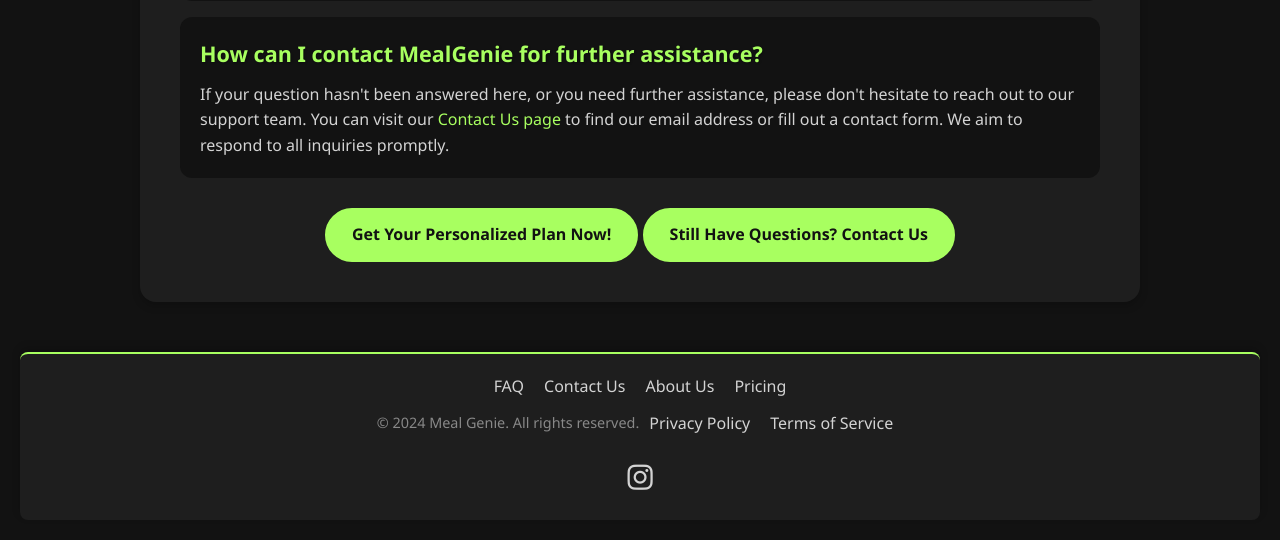
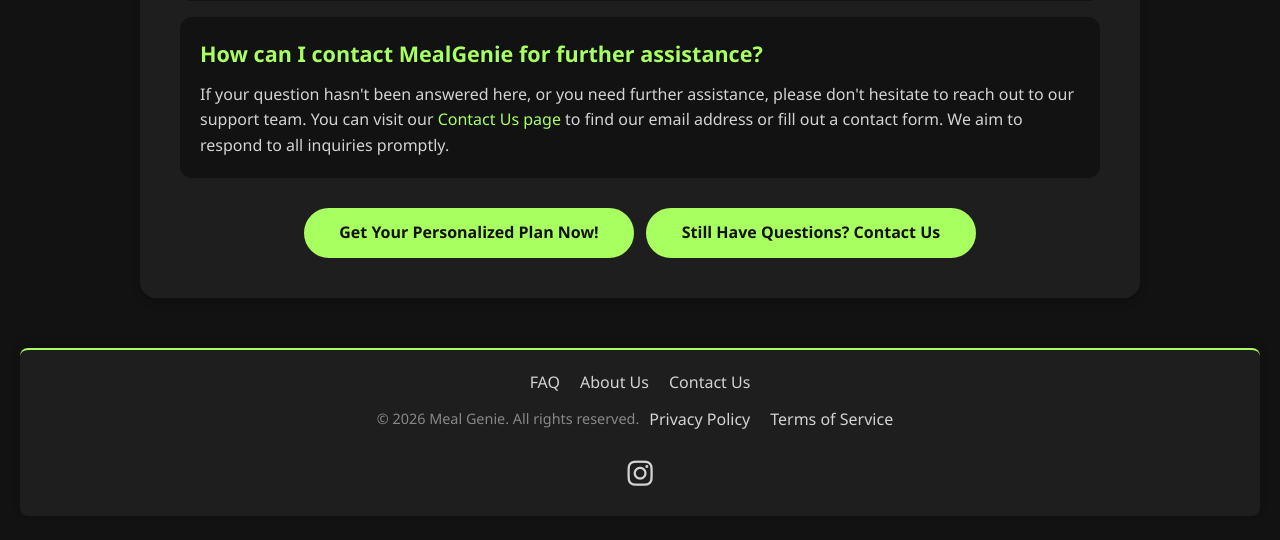
Before and after one commit to jiyad-shaikh/meal-genie, a Flask app: page /faq in a window 1280 px wide. Shown: the part 2083-2623 px from the top of the page. After the commit the page ends 2569 px from the top, so only its background shows below. Run offline with Flask 3, Linux system fonts and the light colour scheme; some libraries are stand-ins or nearby versions.

Commit message:
refine shared templates and content blocks

```diff
--- a/templates/blog.html
+++ b/templates/blog.html
@@ -9,6 +9,7 @@
 
 
 {% block content %}
+<button id="theme-toggle" title="Toggle Theme">&#x1f31c;</button>
 <div class="blog-container">
     <h1 class="page-heading">Our Blog</h1>
     <p class="page-subtitle">Insights, tips, and inspiration for your health journey.</p>
--- a/templates/blog_post.html
+++ b/templates/blog_post.html
@@ -8,6 +8,7 @@
 {% block og_image %}{{ post.image }}{% endblock %} {# Path to specific blog post image #}
 
 {% block content %}
+<button id="theme-toggle" title="Toggle Theme">&#x1f31c;</button>
 <div class="blog-post-detail">
     <h1 class="post-title">{{ post.title }}</h1>
     <p class="post-meta">By MealGenie Team | Published on: {{ post.date }}</p>
--- a/templates/faq.html
+++ b/templates/faq.html
@@ -1,10 +1,10 @@
 {% extends "base.html" %}
 
 {% block title %}MealGenie FAQs | Your Questions Answered{% endblock %}
-{% block meta_description %}Find answers to common questions about MealGenie’s diet plans, meal boxes, pricing, and more.{% endblock %}
+{% block meta_description %}Find answers to common questions about MealGenie's diet plans, meal boxes, pricing, and more.{% endblock %}
 {% block meta_keywords %}MealGenie FAQ, diet plan questions, meal box delivery, pricing FAQs{% endblock %}
 {% block og_title %}MealGenie Frequently Asked Questions{% endblock %}
-{% block og_description %}Get answers to all your queries about MealGenie’s services, pricing, and delivery process.{% endblock %}
+{% block og_description %}Get answers to all your queries about MealGenie's services, pricing, and delivery process.{% endblock %}
 {% block og_image %}{{ url_for('static', filename='images/faq_share.png') }}{% endblock %}
 
 {% block content %}
@@ -72,7 +72,7 @@
             <p>If your question hasn't been answered here, or you need further assistance, please don't hesitate to reach out to our support team. You can visit our <a href="{{ url_for('contact') }}" class="nav-link">Contact Us page</a> to find our email address or fill out a contact form. We aim to respond to all inquiries promptly.</p>
         </div>
 
-        <div class="section-actions-lg">
+        <div class="section-actions-lg section-actions-dual">
             <a href="{{ url_for('get_plan') }}" class="btn btn-primary">Get Your Personalized Plan Now!</a>
             <a href="{{ url_for('contact') }}" class="btn btn-primary">Still Have Questions? Contact Us</a>
         </div>
--- a/templates/footer.html
+++ b/templates/footer.html
@@ -1,12 +1,11 @@
 <footer>
   <div class="footer-content">
     <a href="{{ url_for('faq') }}">FAQ</a>
+    <a href="{{ url_for('about') }}">About Us</a>
     <a href="{{ url_for('contact') }}">Contact Us</a>
-    <a href="{{ url_for('about') }}">About Us</a>
-    <a href="{{ url_for('pricing') }}">Pricing</a>
   </div>
   <div class="footer-legal">
-    <p>&copy; 2024 Meal Genie. All rights reserved.</p>
+    <p>&copy; 2026 Meal Genie. All rights reserved.</p>
     <a href="{{ url_for('privacy_policy') }}">Privacy Policy</a>
     <a href="{{ url_for('terms_of_service') }}">Terms of Service</a>
   </div>
--- a/templates/navbar.html
+++ b/templates/navbar.html
@@ -14,7 +14,7 @@
       <li><a href="{{ url_for('blog') }}">Blog</a></li>
     </ul>
     <button id="hamburger-menu" title="Toggle Menu" aria-label="Toggle menu">
-      <i class="fas fa-bars"></i>
+      <span class="hamburger-icon" aria-hidden="true">&#9776;</span>
     </button>
   </div>
 </nav>
```
Also changed, not shown: templates/index.html (+2 -6 lines).
